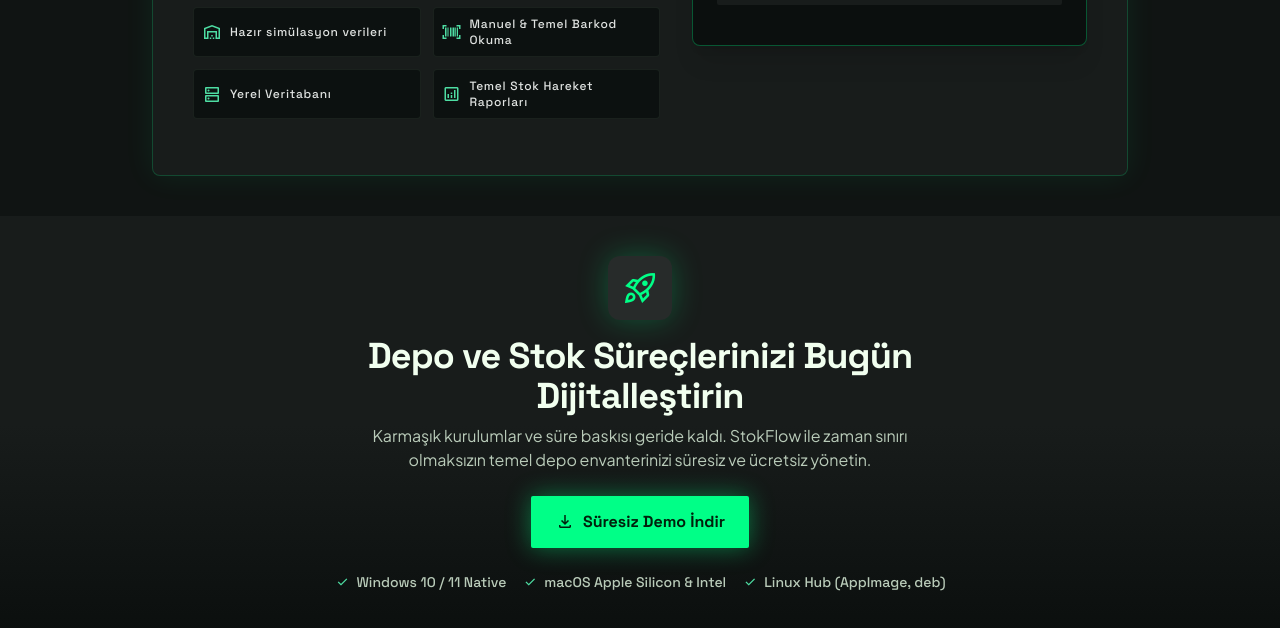
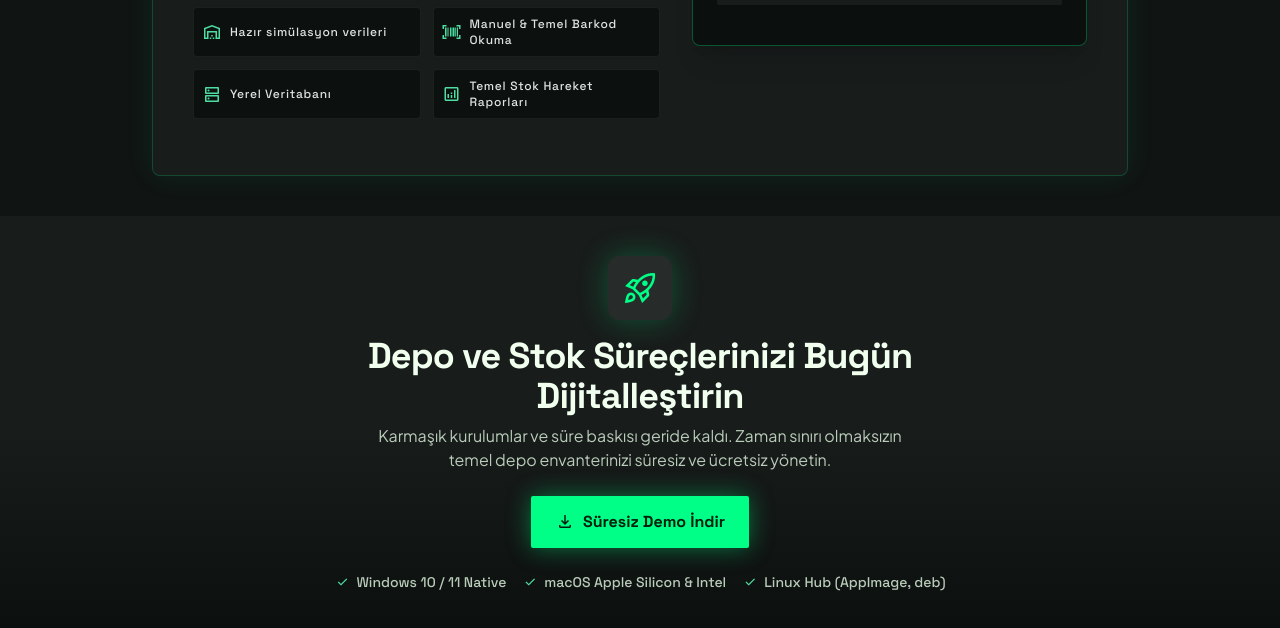
Before and after one commit to YakupE17/Stok-Takip, a plain HTML site: page stok takip web.html in a window 1280 px wide. Shown: the part 614-1242 px from the top of the page. Drawn offline with nearby package versions, Linux system fonts and the light colour scheme.

Commit message:
Update stok takip web.html

```diff
--- a/stok takip web.html
+++ b/stok takip web.html
@@ -60,7 +60,7 @@
 <h2 class="font-headline-xl text-2xl sm:text-4xl text-primary font-bold tracking-tight mb-space-sm px-4">
           Depo ve Stok Süreçlerinizi Bugün Dijitalleştirin
         </h2>
-<p class="font-body-lg text-sm sm:text-base text-on-surface-variant mb-space-lg max-w-xl px-4">Karmaşık kurulumlar ve süre baskısı geride kaldı. StokFlow ile zaman sınırı olmaksızın temel depo envanterinizi süresiz ve ücretsiz yönetin.</p>
+<p class="font-body-lg text-sm sm:text-base text-on-surface-variant mb-space-lg max-w-xl px-4">Karmaşık kurulumlar ve süre baskısı geride kaldı. Zaman sınırı olmaksızın temel depo envanterinizi süresiz ve ücretsiz yönetin.</p>
 <!-- CTA Buttons -->
 <div class="flex flex-col sm:flex-row items-center justify-center gap-space-md w-full sm:w-auto mb-space-lg">
 <a class="w-full sm:w-auto inline-flex items-center justify-center gap-space-sm font-label-lg text-sm sm:text-base font-bold bg-primary-container text-on-primary-fixed px-6 py-3.5 rounded shadow-[0_0_24px_rgba(0,255,135,0.4)] hover:bg-primary-fixed-dim transition-all" href="#indirme-merkezi"><span class="material-symbols-outlined text-[20px]">download</span>Süresiz Demo İndir</a>
```
